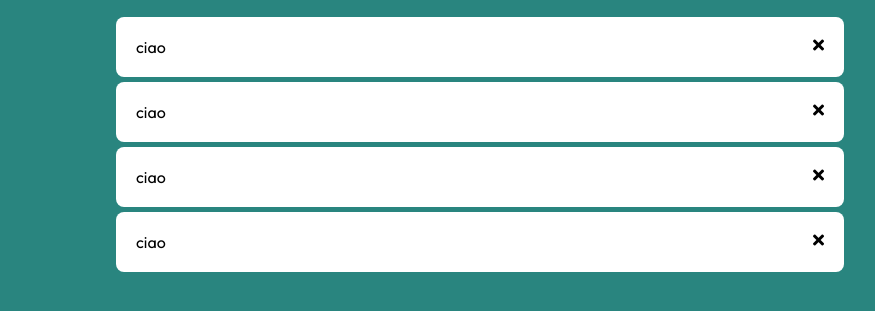
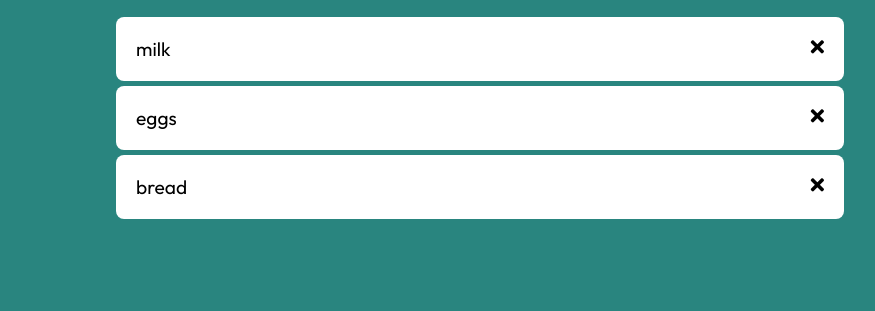
Before and after one commit to AnaisDiGenua/vue-todolist, a plain HTML site: page index.html in a window 1280 px wide. Shown: the part 193-504 px from the top of the page, without its empty margins (160-1035 px from the left). Drawn offline with nearby package versions, Linux system fonts and the light colour scheme.

Commit message:
mileston 1

```diff
--- a/css/style.css
+++ b/css/style.css
@@ -50,6 +50,7 @@ header h1 {
 }
 .todo-list ul li {
     background-color: white;
+    font-size: 1.2rem;
     padding: 20px;
     border-radius: 0.5rem;
     display: flex;
@@ -58,3 +59,6 @@ header h1 {
 .todo-list ul li:not(:last-child) {
     margin-bottom: 5px;
 }
+.underline {
+    text-decoration: line-through;
+}
--- a/index.html
+++ b/index.html
@@ -45,10 +45,7 @@
                     <!-- lista todo -->
                     <div class="todo-list">
                         <ul>
-                            <li><span>ciao</span><i class="fas fa-times"></i></li>
-                            <li><span>ciao</span><i class="fas fa-times"></i></li>
-                            <li><span>ciao</span><i class="fas fa-times"></i></li>
-                            <li><span>ciao</span><i class="fas fa-times"></i></li>
+                            <li v-for="item in items"><span>{{item.text}}</span><i class="fas fa-times"></i></li>
                         </ul>
                     </div>
                     <!-- /lista todo -->
@@ -69,6 +66,7 @@
     <!-- js -->
     <!-- development version, includes helpful console warnings -->
     <script src="https://cdn.jsdelivr.net/npm/vue@2/dist/vue.js"></script>
+    <script src="js/script.js"></script>
     <!-- /js -->
 
 </body>
--- a/js/script.js
+++ b/js/script.js
@@ -1,9 +1,42 @@
+// MILESTONE 1
+// Stampare all'interno di una lista, un item per ogni todo.
+// Se la proprietà done è uguale a true, visualizzare il testo del todo sbarrato.
+// MILESTONE 2
+// Visualizzare a fianco ad ogni item ha una "x": cliccando su di essa, il todo viene rimosso dalla lista.
+// MILESTONE 3
+// Predisporre un campo di input testuale e un pulsante "aggiungi": cliccando sul pulsante, il testo digitato viene letto e utilizzato per creare un nuovo todo, che quindi viene aggiunto alla lista dei todo esistenti.
+// Bonus:
+// 1- oltre al click sul pulsante, intercettare anche il tasto ENTER per aggiungere il todo alla lista
+// 2- cliccando sul testo dell'item, invertire il valore della proprietà done del todo corrispondente (se done era uguale a false, impostare true e viceversa)
+
+
+
 const app = new Vue({
     el: '#root',
     data: {
+        items: [
+            {
+                text: 'milk',
+                done: false
+            },
+            {
+                text: 'eggs',
+                done: false
+            },
+            {
+                text: 'bread',
+                done: false
+            }
+        ]
 
     },
-    methods {
-
+    methods: {
+        // toggleUnderline: function() {
+        //     if(this.items.done == false) {
+        //         this.items.done = true;
+        //     } else {
+        //         this.items.done = false;
+        //     }
+        // }
     }
 });
```
